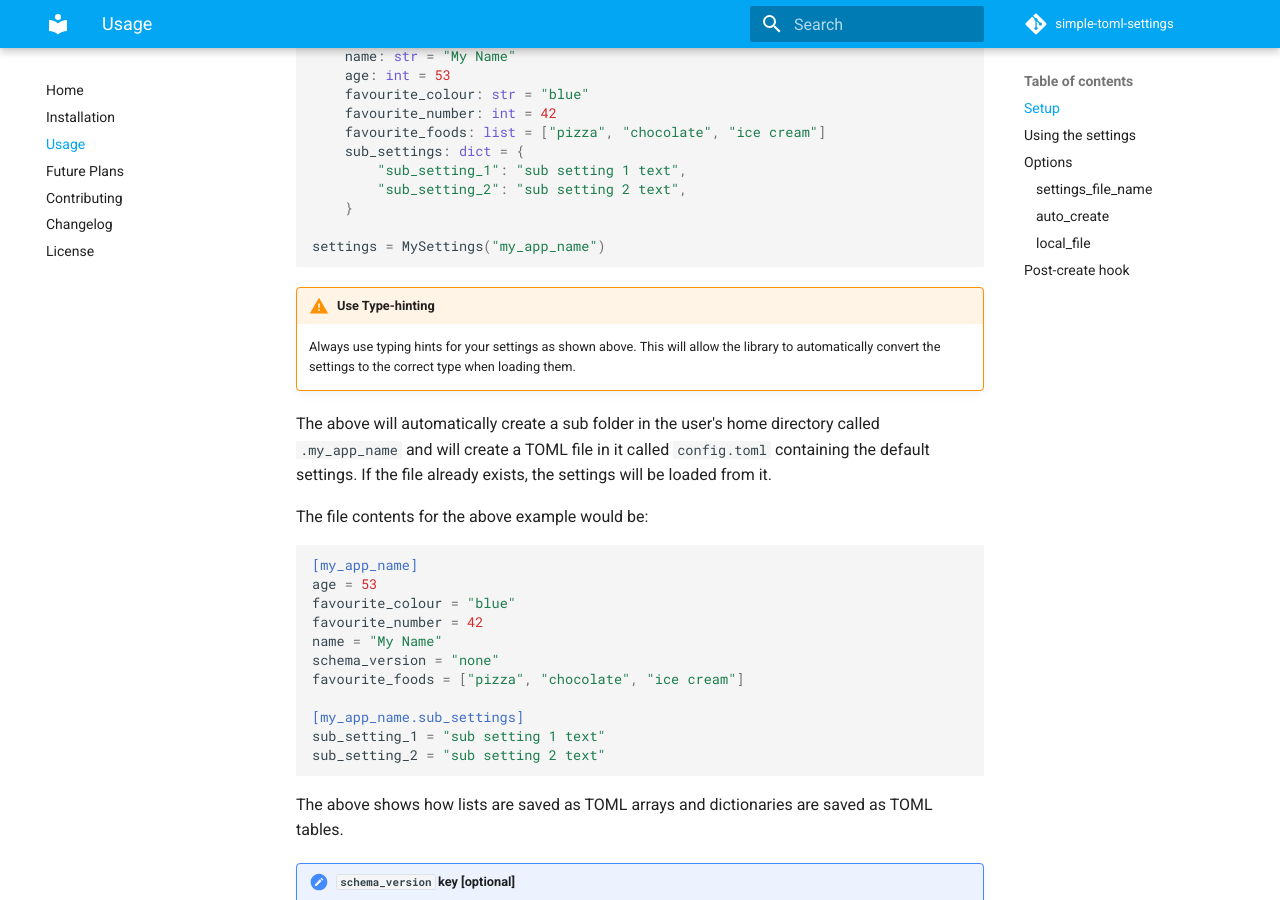
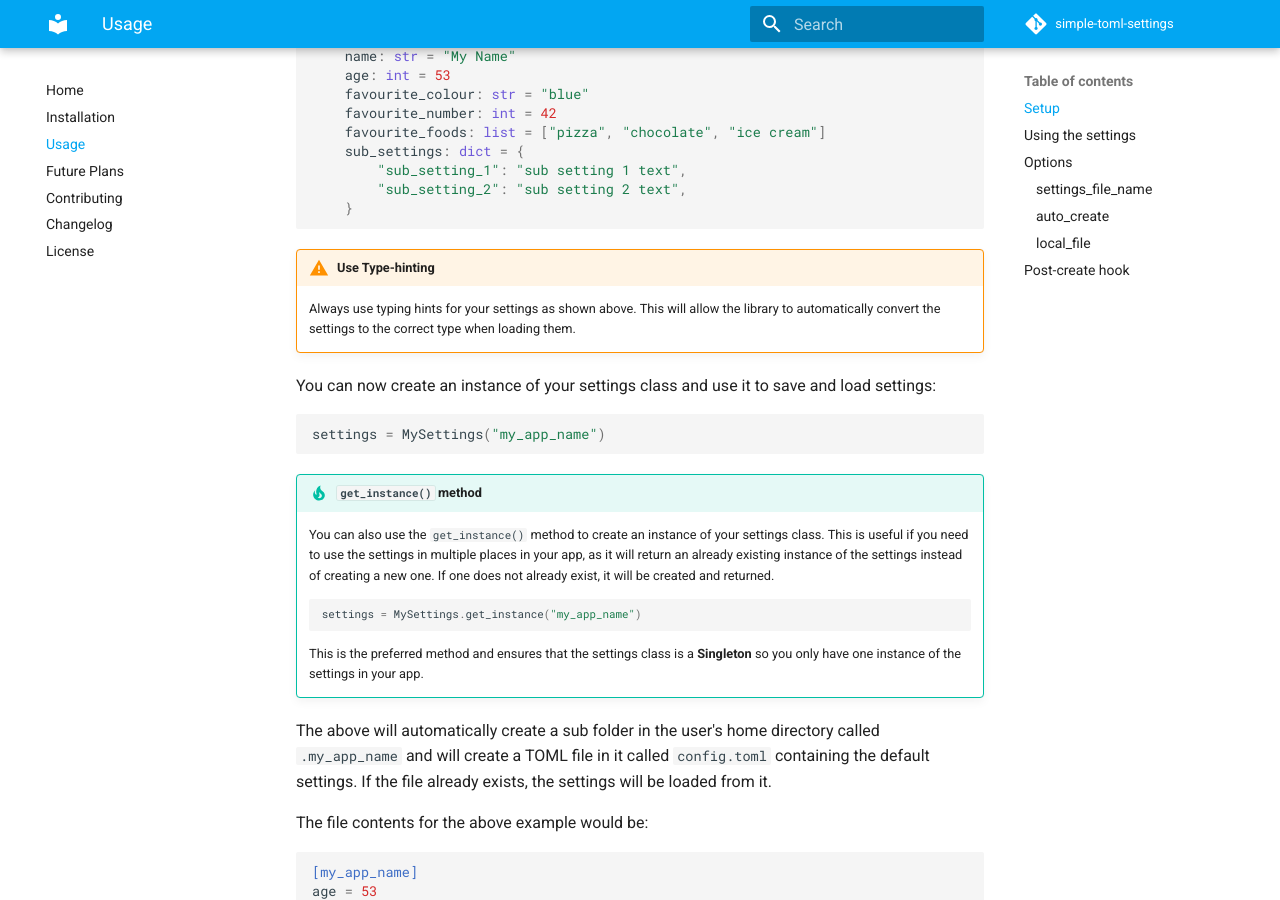
Before and after one commit to seapagan/simple-toml-settings, an MkDocs documentation site: the page built from docs/usage.md, in a window 1280 px wide and 900 px high, scrolled down 591 px. Built offline with MkDocs 1.6.1 and Material for MkDocs 9.7.7, drawn with Linux system fonts in a browser that asks for light colours; comment, search, counter and statistics services are not loaded.

Commit message:
docs: mention 'get_instance' method
Signed-off-by: Grant Ramsay <seapagan@gmail.com>

````diff
--- a/docs/usage.md
+++ b/docs/usage.md
@@ -39,6 +37,28 @@ settings = MySettings("my_app_name")
     Always use typing hints for your settings as shown above.  This will allow
     the library to automatically convert the settings to the correct type when
     loading them.
+
+You can now create an instance of your settings class and use it to save and
+load settings:
+
+```python
+settings = MySettings("my_app_name")
+```
+
+!!! tip "`get_instance()` method"
+
+    You can also use the `get_instance()` method to create an instance of your
+    settings class.  This is useful if you need to use the settings in multiple
+    places in your app, as it will return an already existing instance of the
+    settings instead of creating a new one. If one does not already exist, it
+    will be created and returned.
+
+    ```python
+    settings = MySettings.get_instance("my_app_name")
+    ```
+
+    This is the preferred method and ensures that the settings class is a
+    **Singleton** so you only have one instance of the settings in your app.
 
 The above will automatically create a sub folder in the user's home directory
 called `.my_app_name` and will create a TOML file in it called `config.toml`
````
Also changed, not shown: other parts of docs/usage.md (+0 -2 lines).
